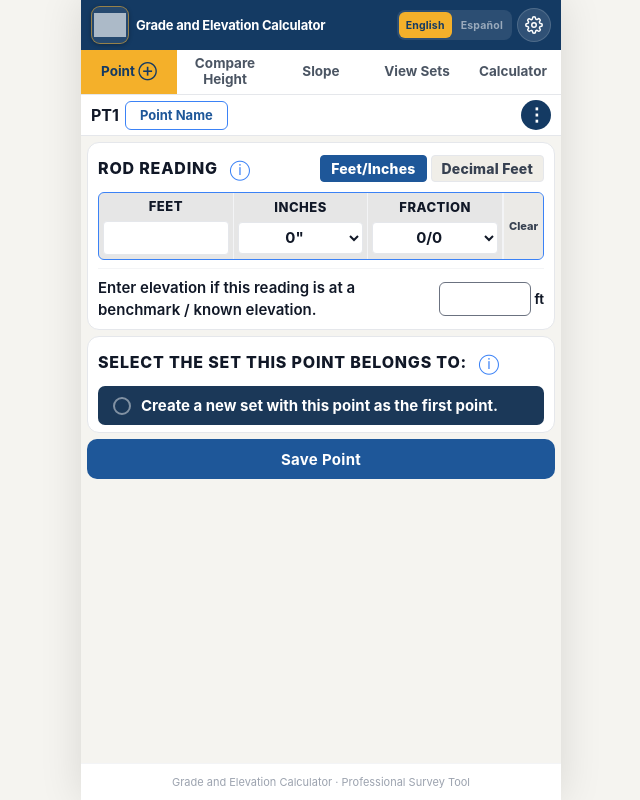
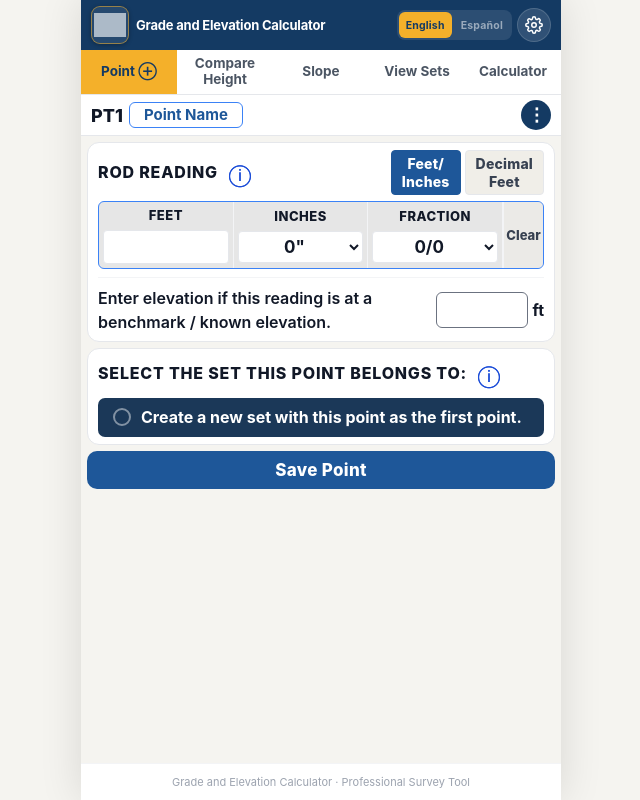
Before and after one commit to brightskyconstruction-prog/elevation-calculator-web, a React (Vite) app: page / in a window 1280 px wide. Both pictures are taken after a click on the button "Continue as Guest". Shown: the whole page, without its empty margins (319-959 px from the left). Built offline with nearby package versions, Linux system fonts and the light colour scheme; grey boxes are pictures that could not be loaded.

Commit message:
font size increase in point tab

```diff
--- a/src/screens/AddNewPointScreen.tsx
+++ b/src/screens/AddNewPointScreen.tsx
@@ -341,7 +341,7 @@ function InfoTip({ text }: { text: string }) {
     <span style={{ position: 'relative', display: 'inline-flex' }}>
       <button
         ref={btnRef}
-        style={{ background: 'none', border: 'none', color: BLUE_ACC, fontSize: 20, cursor: 'pointer', lineHeight: 1, padding: '4px 6px', minWidth: 36, minHeight: 36, display: 'inline-flex', alignItems: 'center', justifyContent: 'center' }}
+        style={{ background: 'none', border: 'none', color: '#1D4ED8', fontSize: 22, cursor: 'pointer', lineHeight: 1, padding: '4px 6px', minWidth: 36, minHeight: 36, display: 'inline-flex', alignItems: 'center', justifyContent: 'center', filter: 'drop-shadow(0 0 0.5px #1D4ED8)' }}
         onClick={handleToggle}
       >ⓘ</button>
       {open && (
@@ -861,10 +861,10 @@ export default function AddNewPointScreen({ projectId, isVisible = true, editPoi
             <InfoTip text={t('rodInfoTip')} />
             <div style={{ flex: 1 }} />
             <button style={{ ...s.fmtBtn, ...(rodFormat === 'fif' ? s.fmtBtnOn : {}) }} onClick={() => setRodFormat('fif')}>
-              {t('feetInchesBtn')}
+              {t('feetInchesBtn').replace('/', '/\n')}
             </button>
             <button style={{ ...s.fmtBtn, ...(rodFormat === 'eng' ? s.fmtBtnOn : {}) }} onClick={() => setRodFormat('eng')}>
-              {t('engineeringFtBtn')}
+              {t('engineeringFtBtn').replace(' ', '\n')}
             </button>
           </div>
 
@@ -930,7 +930,7 @@ export default function AddNewPointScreen({ projectId, isVisible = true, editPoi
                   <>
                     <div style={s.rodDiv} />
                     <button style={s.clearAllBtn} onClick={() => updateFromFI('', 0, 0, '0/0')}>
-                      <span style={{ fontSize: 11, fontWeight: 800, color: TEXT_SEC, textAlign: 'center' as const }}>{t('clearBtn')}</span>
+                      <span style={{ fontSize: 13, fontWeight: 800, color: TEXT_SEC, textAlign: 'center' as const }}>{t('clearBtn')}</span>
                     </button>
                   </>
                 )}
@@ -1006,7 +1006,7 @@ export default function AddNewPointScreen({ projectId, isVisible = true, editPoi
                   onChange={e => { setBmElevStr(e.target.value); setNewSetElevWarn(false); }}
                   placeholder="" readOnly={!isEditMode}
                 />
-                <span style={{ fontSize: 13, color: TEXT_PRI, fontWeight: 700 }}>ft</span>
+                <span style={{ fontSize: 16, color: TEXT_PRI, fontWeight: 700 }}>ft</span>
               </div>
             </div>
           )}
@@ -1324,21 +1324,21 @@ const s: Record<string, React.CSSProperties> = {
     fontSize: 18, cursor: 'pointer', color: TEXT_PRI, lineHeight: 1, padding: 0, flexShrink: 0,
   },
   navCenter: { flex: 1, minWidth: 0, overflow: 'hidden', display: 'flex', alignItems: 'center', justifyContent: 'center', gap: 7 },
-  navLabel:  { fontSize: 16, fontWeight: 700, color: TEXT_PRI, flexShrink: 0 },
+  navLabel:  { fontSize: 18, fontWeight: 800, color: TEXT_PRI, flexShrink: 0 },
   inlineBtn: {
-    backgroundColor: CARD, borderRadius: 6, padding: '5px 14px',
-    border: `1.5px solid ${BLUE_ACC}`, fontSize: 13, fontWeight: 700,
+    backgroundColor: CARD, borderRadius: 6, padding: '3px 14px',
+    border: `1.5px solid ${BLUE_ACC}`, fontSize: 15, fontWeight: 700,
     color: BLUE, cursor: 'pointer', minWidth: 80,
     whiteSpace: 'normal' as const, wordBreak: 'break-word' as const,
-    textAlign: 'center' as const, lineHeight: '1.3',
+    textAlign: 'center' as const, lineHeight: '1.2',
   },
   // Read-only point name — same visual as inlineBtn but non-clickable
   inlineLbl: {
-    backgroundColor: CARD, borderRadius: 6, padding: '5px 14px',
-    border: `1.5px solid ${BORDER}`, fontSize: 13, fontWeight: 700,
+    backgroundColor: CARD, borderRadius: 6, padding: '3px 14px',
+    border: `1.5px solid ${BORDER}`, fontSize: 15, fontWeight: 700,
     color: TEXT_PRI, minWidth: 80,
     whiteSpace: 'normal' as const, wordBreak: 'break-word' as const,
-    textAlign: 'center' as const, lineHeight: '1.3', display: 'inline-block' as const,
+    textAlign: 'center' as const, lineHeight: '1.2', display: 'inline-block' as const,
   },
   newBtn:       { backgroundColor: BLUE, borderRadius: 6, padding: '5px 12px', color: '#fff', fontSize: 13, fontWeight: 700, border: 'none', cursor: 'pointer', flexShrink: 0 },
   newBtnDisabled: { backgroundColor: '#9CA3AF', opacity: 0.6, cursor: 'default' },
@@ -1350,20 +1350,20 @@ const s: Record<string, React.CSSProperties> = {
   card:    { backgroundColor: CARD, borderRadius: 12, border: `1px solid ${BORDER}`, padding: '7px 10px', display: 'flex', flexDirection: 'column', gap: 6 },
   sep:     { height: 1, backgroundColor: '#F3F4F6', margin: '2px 0' },
   secRow:  { display: 'flex', alignItems: 'center', gap: 4 },
-  secLbl:  { fontSize: 16, fontWeight: 800, color: TEXT_PRI, letterSpacing: '0.8px', textTransform: 'uppercase' },
+  secLbl:  { fontSize: 16, fontWeight: 800, color: TEXT_PRI, letterSpacing: '0.8px', textTransform: 'uppercase', lineHeight: 1.1 },
 
-  fmtBtn:    { padding: '4px 10px', borderRadius: 4, backgroundColor: SURFACE, border: `1px solid ${BORDER}`, fontSize: 14, fontWeight: 800, color: TEXT_SEC, cursor: 'pointer', letterSpacing: '0.2px' },
+  fmtBtn:    { padding: '4px 10px', borderRadius: 4, backgroundColor: SURFACE, border: `1px solid ${BORDER}`, fontSize: 14, fontWeight: 800, color: TEXT_SEC, cursor: 'pointer', letterSpacing: '0.2px', whiteSpace: 'pre-line' as const, textAlign: 'center' as const, lineHeight: 1.25 },
   fmtBtnOn:  { backgroundColor: BLUE, border: `1px solid ${BLUE}`, color: '#fff' } as React.CSSProperties,
 
   rodBox:      { display: 'flex', border: `1.5px solid ${BLUE_ACC}`, borderRadius: 6, backgroundColor: '#FAFAF8', overflow: 'hidden', minHeight: 54 },
   rodPart:     { flex: 1, display: 'flex', flexDirection: 'column', alignItems: 'center', justifyContent: 'center', padding: '4px 4px', gap: 4 },
   rodPartLbl:  { fontSize: 13, fontWeight: 800, color: TEXT_PRI, letterSpacing: '0.5px', textAlign: 'center' },
-  rodFeetInput:{ width: '100%', height: 34, border: `1px solid ${BORDER}`, borderRadius: 4, textAlign: 'center', fontSize: 17, fontWeight: 700, color: TEXT_PRI, background: '#fff', outline: 'none', padding: 0 },
-  rodSelect:   { width: '100%', height: 32, border: `1px solid ${BORDER}`, borderRadius: 4, textAlign: 'center', fontSize: 15, fontWeight: 700, color: TEXT_PRI, background: '#fff', outline: 'none', cursor: 'pointer' },
+  rodFeetInput:{ width: '100%', height: 34, border: `1px solid ${BORDER}`, borderRadius: 4, textAlign: 'center', fontSize: 19, fontWeight: 700, color: TEXT_PRI, background: '#fff', outline: 'none', padding: 0 },
+  rodSelect:   { width: '100%', height: 32, border: `1px solid ${BORDER}`, borderRadius: 4, textAlign: 'center', fontSize: 17, fontWeight: 700, color: TEXT_PRI, background: '#fff', outline: 'none', cursor: 'pointer' },
   rodDiv:      { width: 1, backgroundColor: '#F3F4F6', flexShrink: 0 },
   clearAllBtn: { width: 40, border: 'none', borderLeft: `1px solid #F3F4F6`, display: 'flex', alignItems: 'center', justifyContent: 'center', cursor: 'pointer', backgroundColor: `${SURFACE}88` },
 
-  engInput:   { height: 36, width: '100%', backgroundColor: '#FFFFFF', border: `1.5px solid ${BORDER}`, borderRadius: 6, textAlign: 'center', fontSize: 17, fontWeight: 700, color: TEXT_PRI, outline: 'none', boxSizing: 'border-box', padding: '0 12px' },
+  engInput:   { height: 36, width: '100%', backgroundColor: '#FFFFFF', border: `1.5px solid ${BORDER}`, borderRadius: 6, textAlign: 'center', fontSize: 19, fontWeight: 700, color: TEXT_PRI, outline: 'none', boxSizing: 'border-box', padding: '0 12px' },
   autoGenRow: { display: 'flex', alignItems: 'center', justifyContent: 'center', gap: 5, flexWrap: 'wrap' as const },
   autoGenLbl: { fontSize: 15, color: TEXT_PRI, fontWeight: 600 },
   autoGenVal: { fontSize: 15, color: BLUE, fontWeight: 700 },
@@ -1378,15 +1378,15 @@ const s: Record<string, React.CSSProperties> = {
   autoBmUnit:  { fontSize: 13, fontWeight: 700, color: '#F5F7FA', marginBottom: 2 },
 
   bmRow:   { display: 'flex', alignItems: 'center', gap: 8 },
-  bmTxt:   { flex: 1, fontSize: 15, color: TEXT_PRI, lineHeight: 1.5, fontWeight: 600 },
-  bmInput: { width: 92, height: 34, backgroundColor: '#FFFFFF', border: `1.5px solid #6B7280`, borderRadius: 6, textAlign: 'center', fontSize: 14, fontWeight: 700, color: TEXT_PRI, outline: 'none' },
+  bmTxt:   { flex: 1, fontSize: 16, color: TEXT_PRI, lineHeight: 1.5, fontWeight: 600 },
+  bmInput: { width: 92, height: 36, backgroundColor: '#FFFFFF', border: `1.5px solid #6B7280`, borderRadius: 6, textAlign: 'center', fontSize: 16, fontWeight: 700, color: TEXT_PRI, outline: 'none' },
 
   assignedBadge:  { display: 'flex', alignItems: 'center', justifyContent: 'space-between', backgroundColor: BLUE_DEEP, borderRadius: 6, padding: '8px 10px' },
   setLblBadge:    { backgroundColor: BLUE, borderRadius: 4, padding: '1px 5px', fontSize: 9, fontWeight: 800, color: '#fff', letterSpacing: '0.4px' },
   setOptBtnPri:   { width: '100%', backgroundColor: BLUE, border: 'none', borderRadius: 6, padding: '9px 12px', color: '#fff', fontSize: 15, fontWeight: 600, cursor: 'pointer', textAlign: 'left' },
   setOptBtnSec:   { width: '100%', backgroundColor: SURFACE, border: `1px solid ${BORDER}`, borderRadius: 6, padding: '9px 12px', color: TEXT_SEC, fontSize: 15, fontWeight: 600, cursor: 'pointer', textAlign: 'left' },
   // Always-visible set assignment buttons
-  setAssignBtn:    { width: '100%', backgroundColor: '#1B3858', border: '3px solid transparent', borderRadius: 7, padding: '7px 12px', color: '#fff', fontSize: 15, fontWeight: 700, cursor: 'pointer', textAlign: 'left' as const, lineHeight: 1.3 },
+  setAssignBtn:    { width: '100%', backgroundColor: '#1B3858', border: '3px solid transparent', borderRadius: 7, padding: '6px 12px', color: '#fff', fontSize: 16, fontWeight: 700, cursor: 'pointer', textAlign: 'left' as const, lineHeight: 1.3 },
   setAssignBtnActive: { backgroundColor: NAVY, border: `3px solid ${GOLD}` } as React.CSSProperties,
   setAssignBtnDim: { backgroundColor: BLUE, border: '3px solid transparent' } as React.CSSProperties,
   removeAssignBtn: { width: '100%', background: 'none', border: 'none', color: '#EF4444', fontSize: 14, fontWeight: 600, cursor: 'pointer', textAlign: 'center' as const, padding: '4px 0' },
@@ -1395,7 +1395,7 @@ const s: Record<string, React.CSSProperties> = {
   savedAt:      { fontSize: 13, color: TEXT_SEC, textAlign: 'center', lineHeight: 1.5, fontWeight: 600 },
   mapsBtn:      { backgroundColor: BLUE, borderRadius: 4, padding: '3px 8px', color: '#fff', fontSize: 9, fontWeight: 800, textDecoration: 'none', flexShrink: 0 },
 
-  saveBtn:    { height: 40, width: '100%', backgroundColor: BLUE, border: 'none', borderRadius: 10, color: '#fff', fontSize: 15, fontWeight: 700, cursor: 'pointer', letterSpacing: '0.3px' },
+  saveBtn:    { height: 38, width: '100%', backgroundColor: BLUE, border: 'none', borderRadius: 10, color: '#fff', fontSize: 17, fontWeight: 800, cursor: 'pointer', letterSpacing: '0.3px' },
   compareBtn: { height: 40, flex: 1, minWidth: 120, backgroundColor: NAVY, border: 'none', borderRadius: 10, color: '#fff', fontSize: 15, fontWeight: 700, cursor: 'pointer', letterSpacing: '0.3px' },
   slopeBtn:   { height: 40, flex: 1, minWidth: 120, backgroundColor: NAVY, border: 'none', borderRadius: 10, color: '#fff', fontSize: 15, fontWeight: 700, cursor: 'pointer', letterSpacing: '0.3px' },
 };
```
